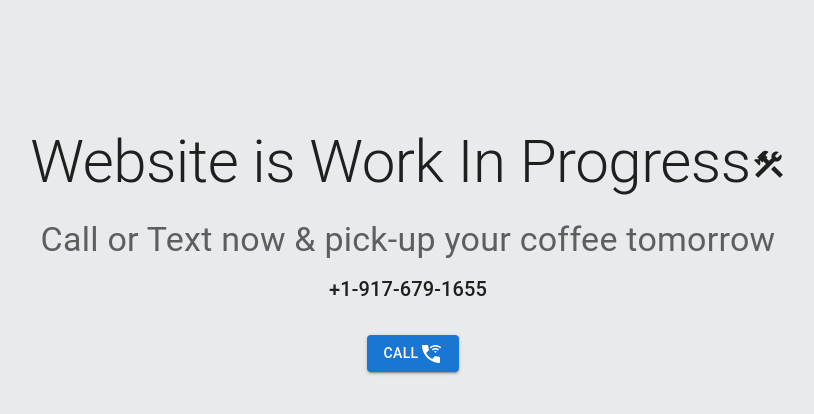
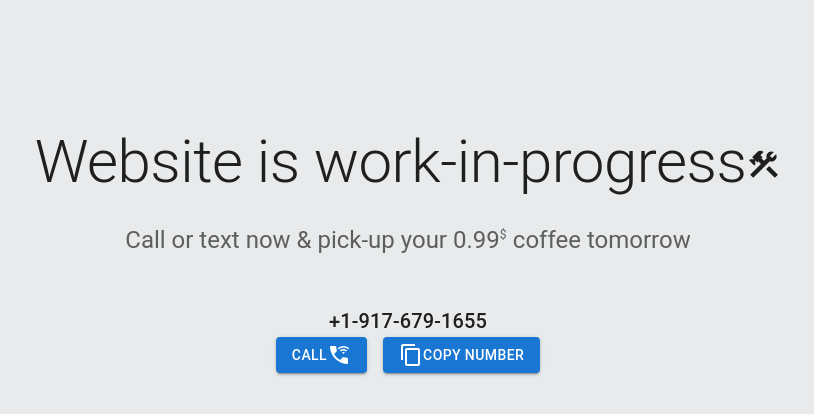
Before and after one commit to JSsquare/calppucino, a Next.js app: page / in a window 1280 px wide. Shown: the top 414 px of the page, without its empty margins (232-1046 px from the left). Built offline with nearby package versions, Linux system fonts and the light colour scheme; no server answers.

Commit message:
Copy number button, adding snackbar, Nov20

```diff
--- a/components/WorkInProgress.tsx
+++ b/components/WorkInProgress.tsx
@@ -1,11 +1,32 @@
+import { forwardRef, useRef, useState } from 'react';
 import styled from '@emotion/styled'
 import Button from '@mui/material/Button';
 import ConstructionIcon from '@mui/icons-material/Construction';
 import WifiCalling3Icon from '@mui/icons-material/WifiCalling3';
+import ContentCopyIcon from '@mui/icons-material/ContentCopy';
 import { Typography } from '@mui/material';
 import { jelloAnimation } from '../styles/AnimationsStyled';
+import Snackbar from '@mui/material/Snackbar';
+import MuiAlert from '@mui/material/Alert';
 
 const WorkInProgress = () => {
+    const [phNumberCopied, setPhNumberCopied] = useState('')
+    const isNumberCopied = Boolean(phNumberCopied)
+    const phNumberRef = useRef(null);
+
+    const copyPhoneNumber = (e) => {
+        navigator.clipboard.writeText('917-679-1655')
+        setPhNumberCopied('Contact Number Copied')
+    }
+
+    const handleCloseSnackBar = (event: any, reason: any) => {
+        if (reason === 'clickaway') {
+          return;
+        }
+
+        setPhNumberCopied('');
+      };
+
     return (
         <WIPContainer>
         <Typography
@@ -15,34 +36,68 @@ const WorkInProgress = () => {
           color="text.primary"
           gutterBottom
         >
-          Website is Work In Progress
+          Website is work-in-progress
           <ConstructionIcon fontSize="large"/>
         </Typography>
-        <Typography variant="h4" align="center" color="text.secondary" component="p" gutterBottom>
-          Call or Text now & pick-up your coffee tomorrow
+        <Typography variant="h5" align="center" color="text.secondary" component="p" gutterBottom>
+          Call or text now & pick-up your 0.99<sup><Typography variant="caption">$</Typography></sup> coffee tomorrow
         </Typography>
 
-        <Typography variant="h6" align="center" color="text.primary" component="p">
+        <Typography
+            variant="h6"
+            align="center"
+            color="text.primary"
+            component="p"
+            sx={{ marginTop: 5}}
+            ref={phNumberRef}
+        >
           +1-917-679-1655
-          <JelloAnimationsWrapper>
-          <Button variant="contained" href="tel:9176791655" style={{marginLeft: 10, marginTop: 30}}>
+        </Typography>
+        <CTAButtonWrapper>
+        <JelloAnimationsWrapper>
+          <Button variant="contained" href="tel:9176791655" style={{ alignSelf: 'center' }}>
             Call <WifiCalling3Icon />
           </Button>
           </JelloAnimationsWrapper>
-        </Typography>
+         <Button variant="contained" onClick={copyPhoneNumber} style={{ alignSelf: 'center' }}
+           disabled={isNumberCopied}>
+            {!isNumberCopied && <ContentCopyIcon/>}
+            {isNumberCopied ? 'Copied!' : 'Copy number'}
+          </Button>
+          </CTAButtonWrapper>
 
+      <Snackbar open={isNumberCopied} autoHideDuration={6000} onClose={handleCloseSnackBar as any}>
+        <Alert onClose={handleCloseSnackBar} severity="success" sx={{ width: '100%' }}>
+          Copied! Text the number and get your 99c Coffee tomorrow
+        </Alert>
+      </Snackbar>
         </WIPContainer>
     );
 };
 
+const CTAButtonWrapper = styled.div`
+    display: flex;
+    justify-content: center;
+    gap: 16px;
+`
+
 const WIPContainer = styled.div`
+    display: flex;
+    flex-direction: column;
     margin-top: 10%;
 `
 const JelloAnimationsWrapper = styled.div`
     animation-duration: .7s;
-    animation-delay: 1.5s;
+    animation-delay: 2s;
+    animation-iteration-count: 2;
     animation-name: ${jelloAnimation};
     transform-origin: center;
+    align-self: center;
 `
 
 export default WorkInProgress;
+
+
+const Alert: any = forwardRef(function Alert(props, ref) {
+    return <MuiAlert elevation={6} ref={ref as any} variant="filled" {...props} />;
+});
```
